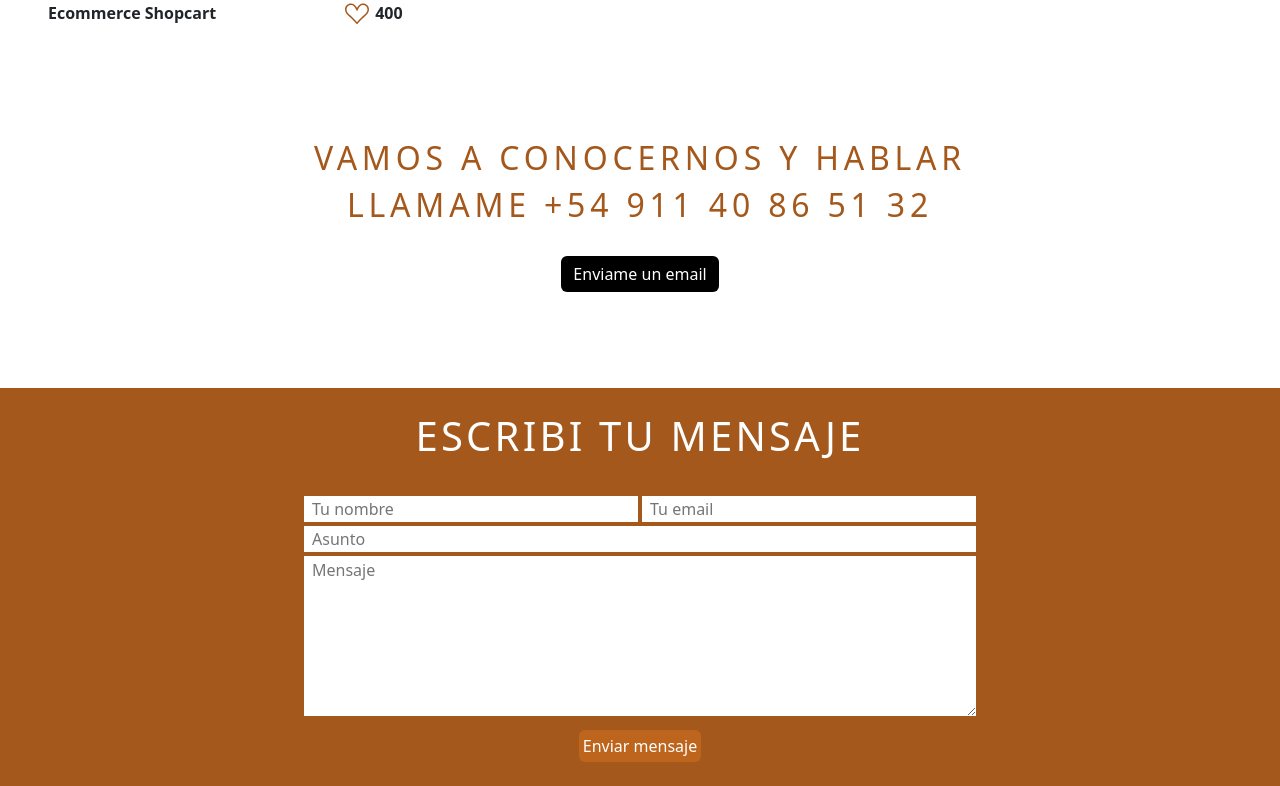
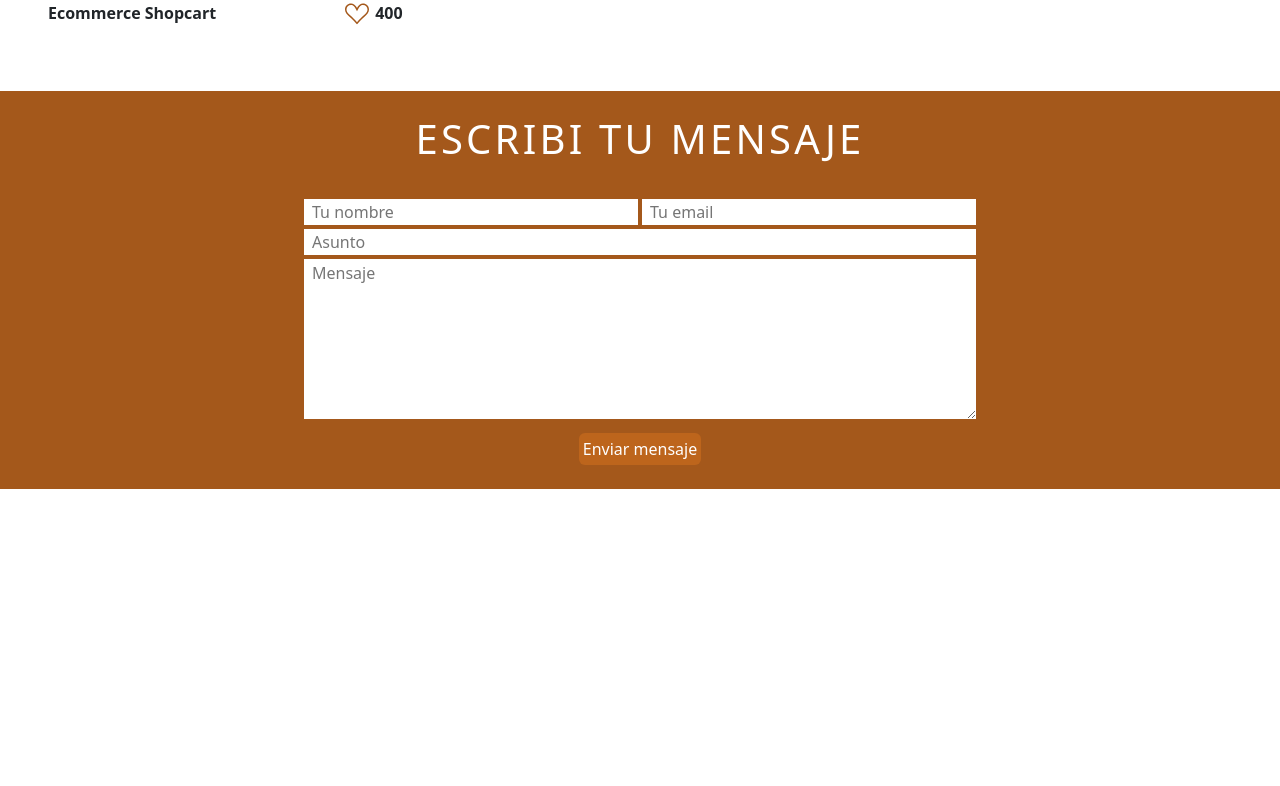
Before and after one commit to NicoLopezBjj/portfolio2.0, a React (Vite) app: page / in a window 1280 px wide. Shown: the part 2118-2904 px from the top of the page. After the commit the page ends 2607 px from the top, so only its background shows below. Built offline with nearby package versions, Linux system fonts and the light colour scheme.

Commit message:
folders rename

```diff
--- a/src/App.jsx
+++ b/src/App.jsx
@@ -3,11 +3,10 @@ import { useState } from 'react'
 import './App.css'
 import "./Components/Header/Header.css"
 import { Header } from './Components/Header/Header'
-import { SectionDos } from './Components/SectionDos/SectionDos'
+import { SobreMi } from './Components/SobreMi/SobreMi'
 import { Inicio } from './Components/Inicio/Inicio'
-import { SectionCuatro } from './Components/SectionCuatro/SectionCuatro'
-import { SectionSeis } from './Components/SectionSeis/SectionSeis'
-import { SectionSiete } from './Components/SectionSiete/SectionSiete'
+import { Proyectos } from './Components/Proyectos/Proyectos'
+import { Contacto } from './Components/Contacto/Contacto'
 
 function App() {
   const [count, setCount] = useState(0)
@@ -16,10 +15,9 @@ function App() {
     <>
       <Header />
       <Inicio/>
-      <SectionDos/>
-      <SectionCuatro/>
-      <SectionSeis/>
-      <SectionSiete/>
+      <SobreMi/>
+      <Proyectos/>
+      <Contacto/>
     </>
   )
 }
--- a/src/Components/SectionSiete/SectionSiete.jsx
+++ b/src/Components/Contacto/Contacto.jsx
@@ -1,8 +1,8 @@
 import React, { useState,useRef } from  'react';
-import "./SectionSiete.css"
+import "./Contacto.css"
 import emailjs from '@emailjs/browser';
 
-const SectionSiete = () => {
+const Contacto = () => {
 
     const [nombre,setNombre] = useState("")
     const [email,setEmail] = useState("")
@@ -96,4 +96,4 @@ const form = useRef()
     )
 }
 
-export { SectionSiete }
+export { Contacto }
--- a/src/Components/SectionCuatro/SectionCuatro.jsx
+++ b/src/Components/Proyectos/Proyectos.jsx
@@ -1,7 +1,8 @@
 import React, { useState } from 'react';
-import "./SectionCuatro.css"
+import "./Proyectos.css"
 
-const SectionCuatro = () => {
+
+const Proyectos = () => {
 
     const [contador,setContador]= useState([400])
     const [contador1,setContador1]= useState([317])
@@ -85,4 +86,4 @@ const incrementarContador2 = (index) => {
     )
 }
 
-export { SectionCuatro }
+export { Proyectos }
--- a/src/Components/SectionSeis/SectionSeis.css
+++ /dev/null
@@ -1,5 +0,0 @@
-.tituloSeis{
-    color: #A4581B;
-    text-transform: uppercase;
-    letter-spacing: 0.3rem;
-}
--- a/src/Components/SectionSeis/SectionSeis.jsx
+++ /dev/null
@@ -1,15 +0,0 @@
-import React from 'react';
-import "./SectionSeis.css"
-const SectionSeis = () => {
-    return(
-        <section id="contactame" className='m-5'>
-            <div className='d-flex flex-column align-items-center m-5 text-center'>
-                <h2 className='tituloSeis mt-5'>vamos a conocernos y hablar</h2>
-                <h2 className='tituloSeis'>llamame +54 911 40 86 51 32</h2>
-                <a href="mailto:lopeznnr@gmail.com"><button className='btn btn-primary color mt-4 mb-5 border-0'>Enviame un email</button></a>
-            </div>
-        </section>
-    )
-}
-
-export { SectionSeis }
--- a/src/Components/SectionDos/SectionDos.jsx
+++ b/src/Components/SobreMi/SobreMi.jsx
@@ -1,6 +1,6 @@
 import React from 'react';
-import "./SectionDos.css"
-const SectionDos = () => {
+import "./SobreMi.css"
+const SobreMi = () => {
     const imageCertificado = "./certificado.jpg"
 
     return(
@@ -26,4 +26,4 @@ const SectionDos = () => {
     )
 }
 
-export { SectionDos }
+export { SobreMi }
```
Also changed, not shown: src/Components/Contacto/Contacto.css (renamed from src/Components/SectionSiete/SectionSiete.css), src/Components/Proyectos/Proyectos.css (renamed from src/Components/SectionCuatro/SectionCuatro.css), src/Components/SobreMi/SobreMi.css (renamed from src/Components/SectionDos/SectionDos.css).
